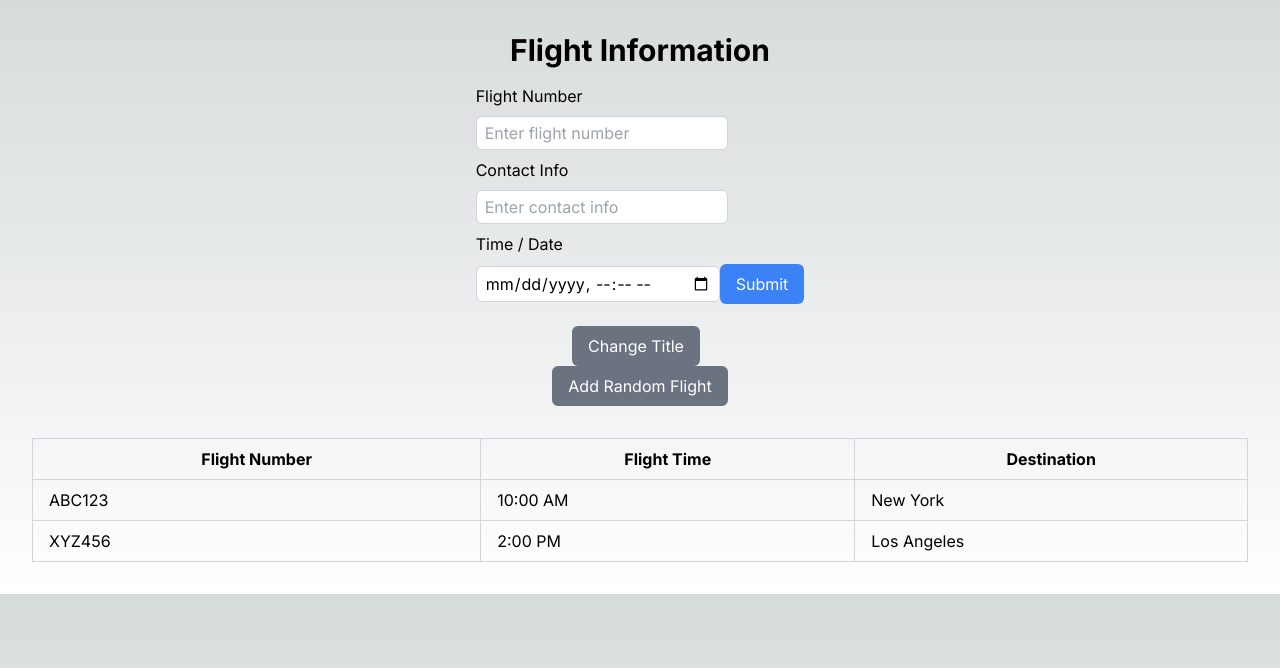
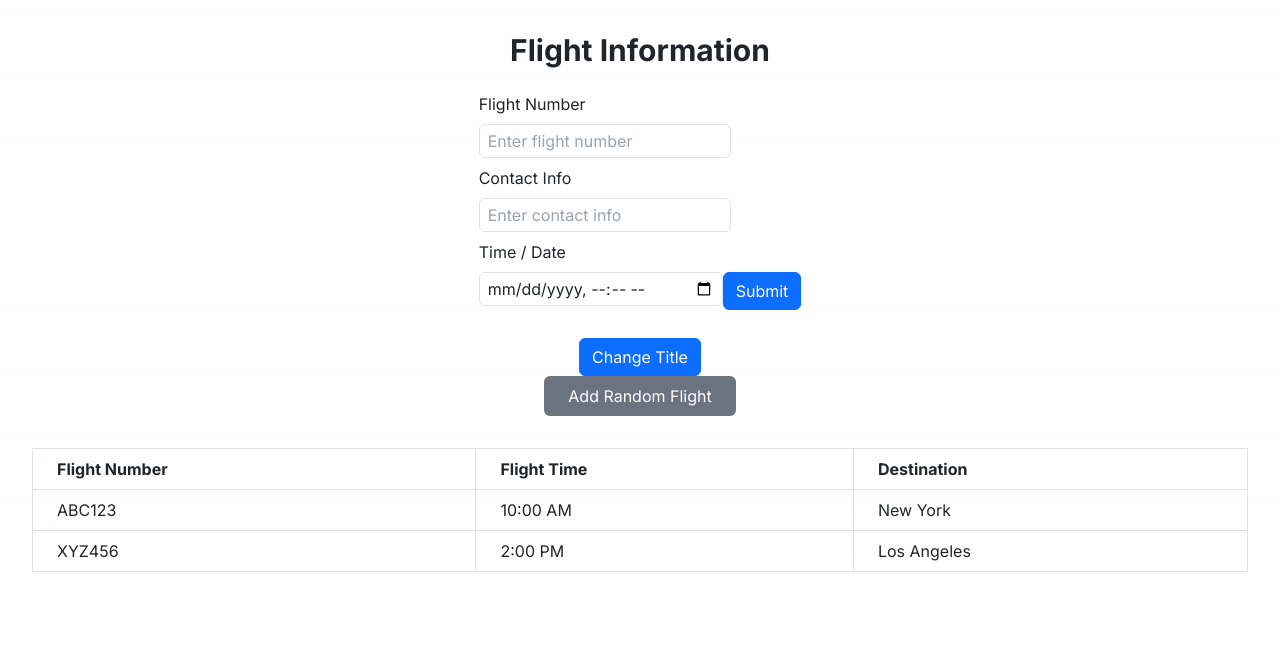
Before and after one commit to CS196Illinois/Group12-SP24, a Next.js app in the folder Project/my-app/: page / in a window 1280 px wide. Shown: the top 668 px of the page. Built offline with nearby package versions, Linux system fonts and the light colour scheme.

Commit message:
added bootstrap dependency

```diff
--- a/Project/my-app/app/page.js
+++ b/Project/my-app/app/page.js
@@ -1,6 +1,7 @@
 "use client";
 
 import { useState } from 'react';
+import 'bootstrap/dist/css/bootstrap.min.css';
 
 export default function Home() {
   const [title, setTitle] = useState('Flight Information');
@@ -40,10 +41,10 @@
         <label className="block mb-2">Time / Date</label>
         <input type="datetime-local" className="border border-gray-300 rounded-md px-2 py-1 mb-2" />
 
-        <button type="submit" className="bg-blue-500 text-white py-2 px-4 rounded-md hover:bg-blue-600">Submit</button>
+        <button type="submit" className="btn btn-primary">Submit</button>
       </form>
 
-      <button onClick={changeTitle} className="bg-gray-500 text-white py-2 px-4 rounded-md mr-2 hover:bg-gray-600">Change Title</button>
+      <button onClick={changeTitle} className="btn btn-primary">Change Title</button>
       <button onClick={addRandomFlight} className="bg-gray-500 text-white py-2 px-4 rounded-md hover:bg-gray-600">Add Random Flight</button>
 
       <table className="w-full mt-8">
```
Also changed, not shown: Project/my-app/package.json (+6 -5 lines), 1 other file (tests, documents, lock files or other folders).
